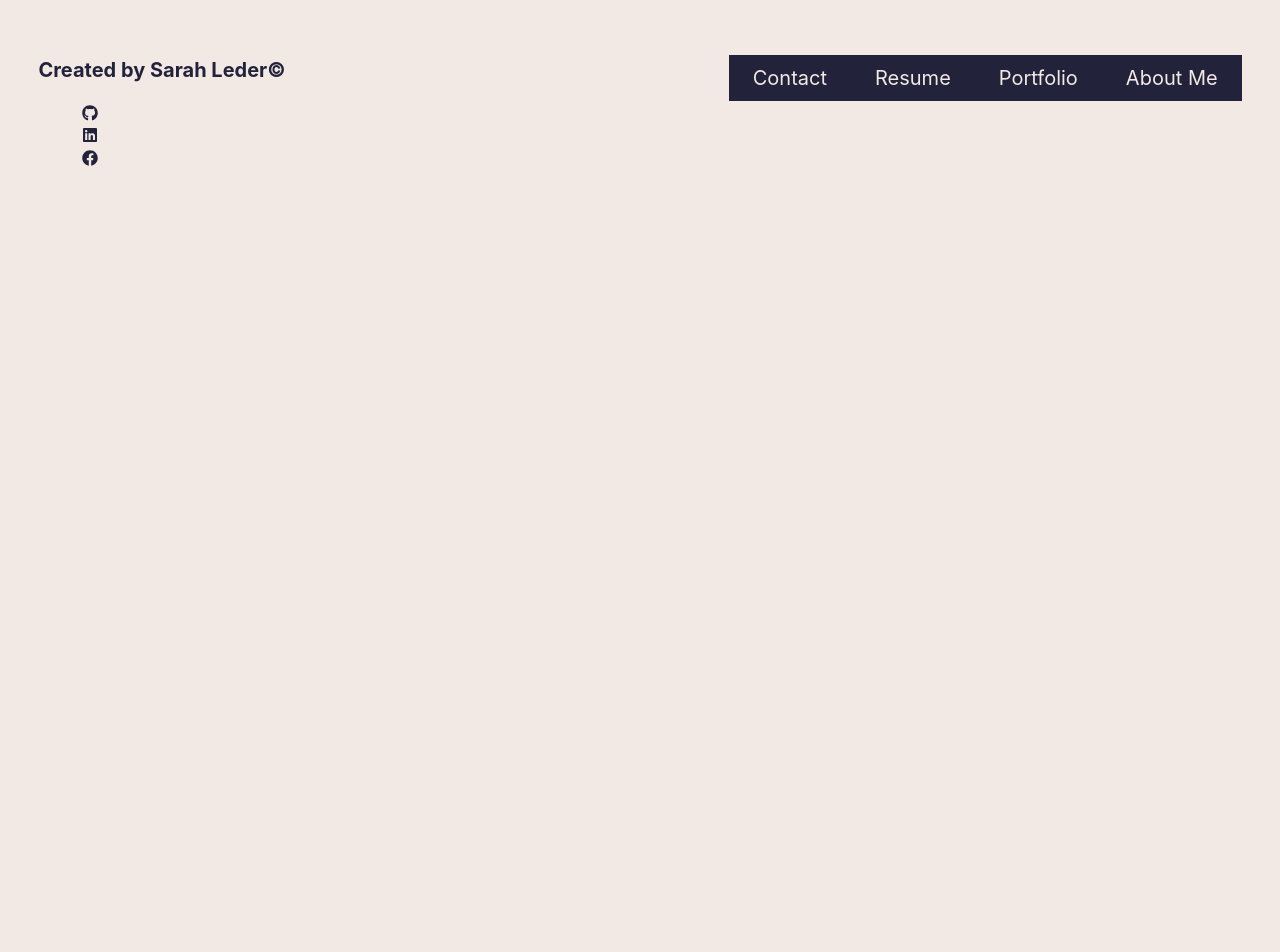
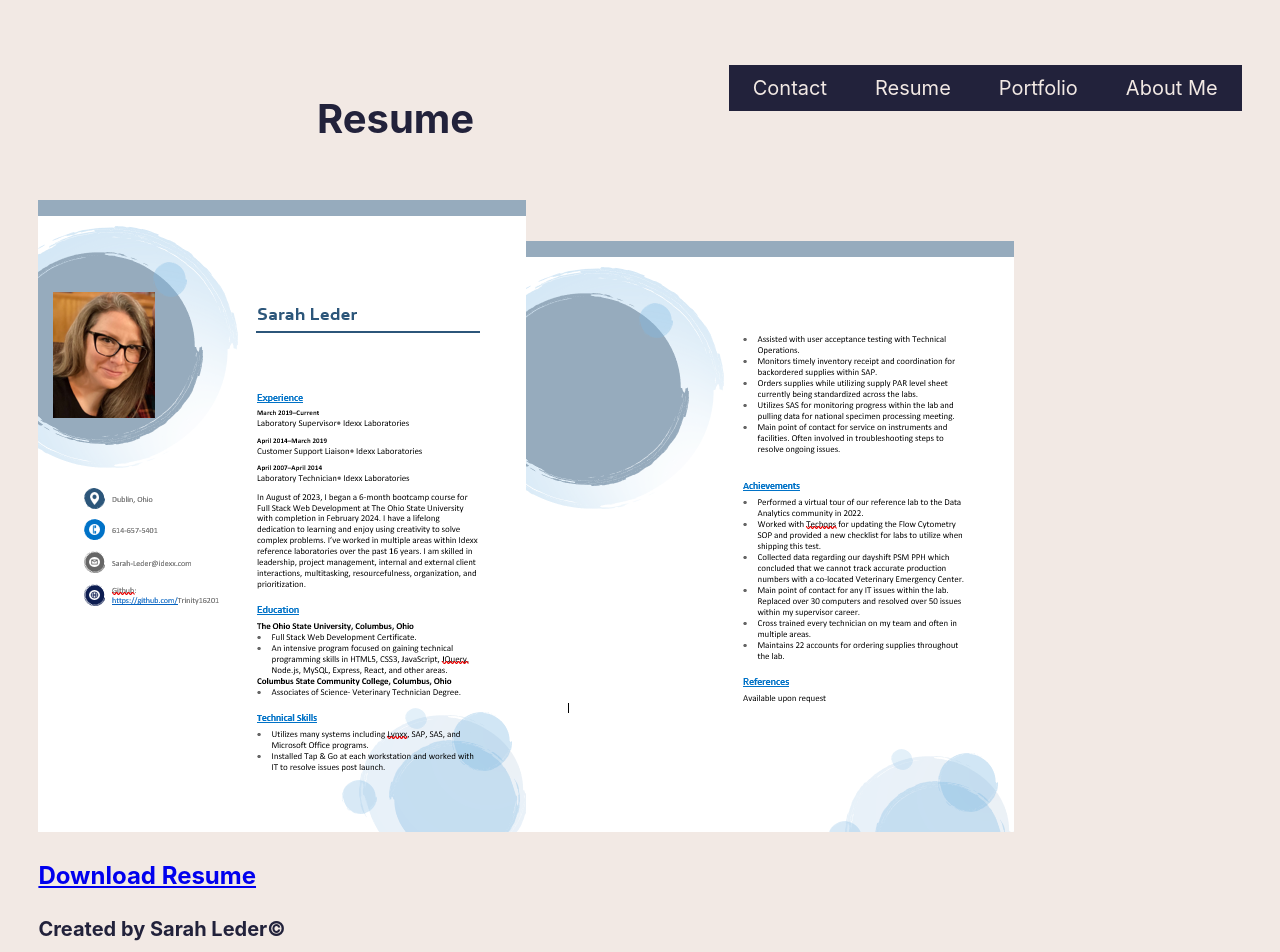
Before and after one commit to Trinity16201/SarahL-Portfolio, a React (Vite) app: page /Resume in a window 1280 px wide. Shown: the top 952 px of the page. Before the commit the page ends 800 px from the top, so only its background shows below. Built offline with nearby package versions, Linux system fonts and the light colour scheme.

Commit message:
worked on images of resume and added link for download

```diff
--- a/src/pages/AboutMe.jsx
+++ b/src/pages/AboutMe.jsx
@@ -2,11 +2,17 @@ export default function AboutMe() {
   return (
     <div className="about">
       <h1>Sarah Leder</h1>
-        <img className= "my-pic" src="/Profile-pic.jpg" alt="Image of Sarah Leder" />
+      <img
+        className="my-pic"
+        src="/Profile-pic.jpg"
+        alt="Image of Sarah Leder"
+      />
       <h2 className="details">
         I've been in the veterinary industry for 17 years working in both
         practice and reference laboratories. In August 2023, I began a new
-          journey into full stack web development.
+        journey into full stack web development. I was driven by the need to
+        understand websites out of curiosity and looking for a challenging
+        enviroment.
       </h2>
     </div>
   );
--- a/src/pages/Resume.jsx
+++ b/src/pages/Resume.jsx
@@ -1,10 +1,11 @@
-import Resume from '../assets/ResumePDF.pdf'
 
 export default function ResumePage() {
-    <>
-    return <h1>Resume</h1>
-    <a href= {Resume} download="Resume" target='_blank'>
-        <button>Dowload Resume</button>
+    return <>
+     <h1>Resume</h1>
+     <img className="resume-pic" src="/Resume1.PNG" />
+     <img className="resume-pic" src="/Resume2.PNG" />
+    <a href= '../../assets/ResumePDF.pdf' >
+        <h2>Download Resume</h2>
     </a>
     </>
 }
```
Also changed, not shown: public/Resume1.PNG (added), public/Resume2.PNG (added). Lines whose indentation alone changed are shown as unchanged.
